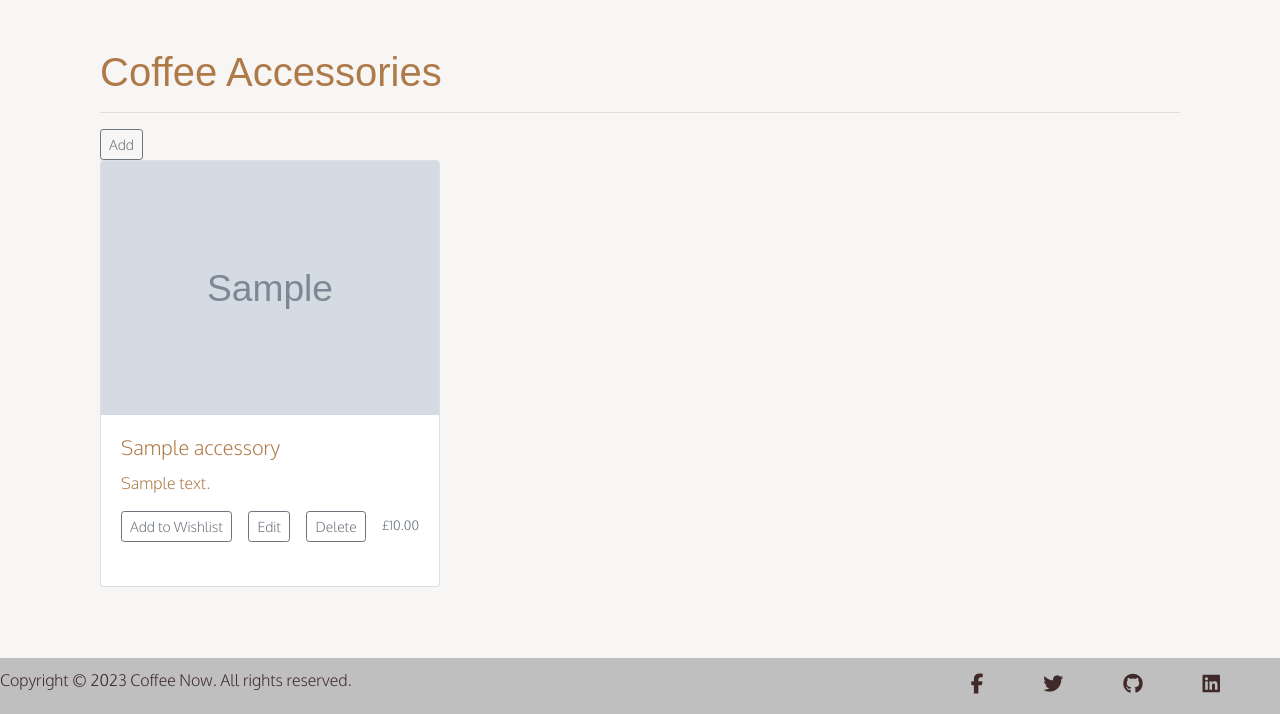
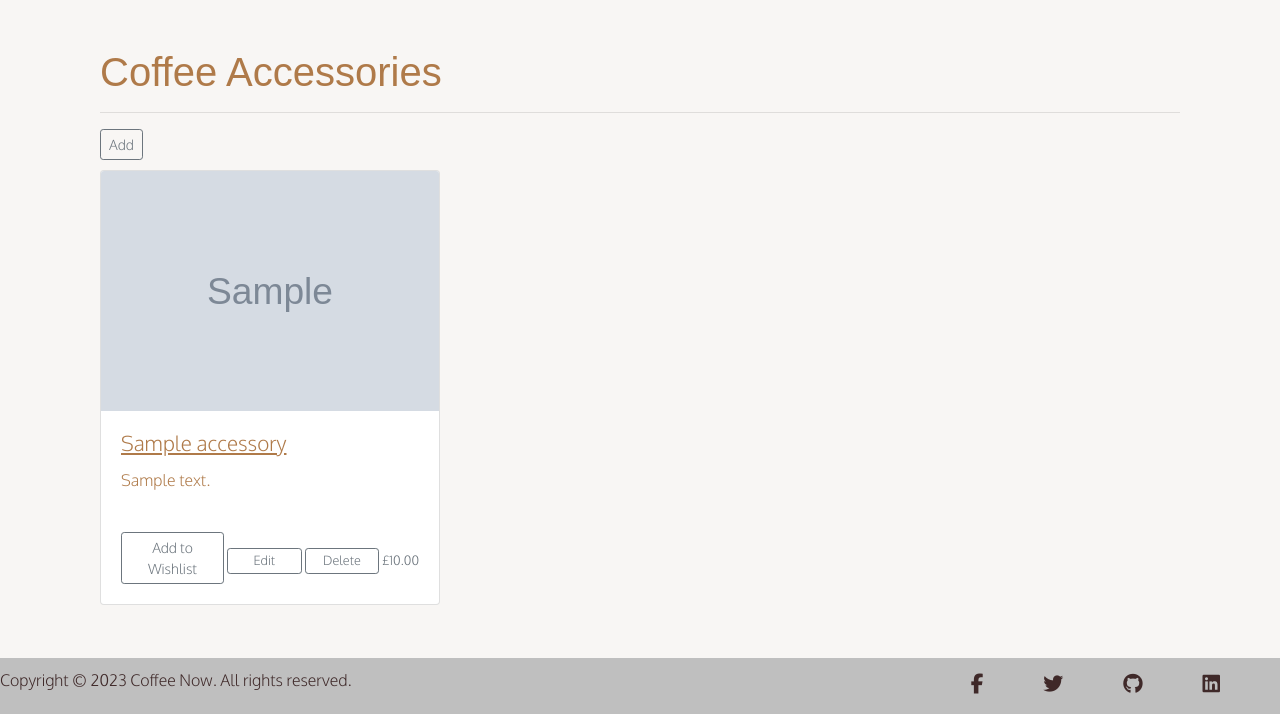
Before and after one commit to Kieran132/Coffee_Now, a Django app: page /coffee_accessories in a window 1280 px wide. Shown: the part 86-800 px from the top of the page. Run offline with Django 3.2, Linux system fonts and the light colour scheme; a user stored in the database is signed in; tables that the repository leaves empty hold one stand-in row (values such as "Sample post"); grey boxes marked "Sample" are stand-in pictures; some libraries are stand-ins or nearby versions; some web fonts are replaced.

Commit message:
Add styling to accessories card body

```diff
--- a/accessories/templates/coffee_accessories.html
+++ b/accessories/templates/coffee_accessories.html
@@ -5,26 +5,26 @@
   <h1>Coffee Accessories</h1>
   <hr>
   {% if request.user.is_superuser %}
-  <a class="btn btn-sm btn-outline-secondary" href="{% url 'add_product_b' %}">Add</a>
+  <a class="btn btn-sm btn-outline-secondary acc-add-btn" href="{% url 'add_product_b' %}">Add</a>
   {% endif %}
   <div class="row">
     {% for accessory in accessories %}
     <div class="col-md-4">
-      <div class="card mb-4 box-shadow coffee-box">
-        <img src="{{ accessory.image.url }}" class="card-img-top" alt="{{ accessory.name }}">
-        <div class="card-body">
-          <h5 class="card-title">{{ accessory.name }}</h5>
+      <div class="card mb-4 box-shadow acc-box">
+        <img src="{{ accessory.image.url }}" class="card-img-top acc-img" alt="{{ accessory.name }}">
+        <div class="card-body acc-card-body">
+          <h5 class="card-title acc-name">{{ accessory.name }}</h5>
           <p class="card-text">{{ accessory.description }}</p>
-          <div class="d-flex justify-content-between align-items-center">
+          <div class="acc-list-btn">
             {% if request.user.is_authenticated %}
             <a href="{% url 'add_accessory_to_wishlist' accessory_id=accessory.id %}"
-              class="btn btn-sm btn-outline-secondary">Add to Wishlist</a>
+              class="btn btn-sm btn-outline-secondary acc-btn-wish">Add to Wishlist</a>
             {% endif %}
             {% if request.user.is_superuser %}
-            <a class="btn btn-sm btn-outline-secondary" href="{% url 'edit_product_b' accessory.id %}">Edit</a>
-            <a class="btn btn-sm btn-outline-secondary" href="{% url 'delete_product' accessory.id %}">Delete</a>
+            <a class="btn btn-sm btn-outline-secondary acc-btn" href="{% url 'edit_product_b' accessory.id %}">Edit</a>
+            <a class="btn btn-sm btn-outline-secondary acc-btn" href="{% url 'delete_product' accessory.id %}">Delete</a>
             {% endif %}
-            <small class="text-muted">£{{ accessory.price }}</small>
+            <small class="text-muted acc-price">£{{ accessory.price }}</small>
           </div>
         </div>
       </div>
--- a/static/css/style.css
+++ b/static/css/style.css
@@ -151,6 +151,56 @@ hr {
     margin-top: auto;
 }
 
+/* Accessories Product page styling */
+
+.acc-add-btn{
+    margin-bottom: 10px;
+}
+
+.acc-box{
+    height: 100%;
+}
+
+.acc-img{
+    height: 15rem
+}
+
+.acc-name{
+    text-decoration: underline solid;
+    font-size: 1.3rem;
+}
+
+.acc-card-body{
+    display: flex;
+    flex-direction: column;
+    justify-content: space-between;
+    height: 100%;
+}
+
+.acc-list-btn{
+    display: flex;
+    justify-content: space-between;
+    margin-top: auto;
+}
+
+.acc-btn{
+    height: 1.6rem;
+    width: 5rem;
+    font-size: 0.8rem;
+    align-items: center;
+    display: flex;
+    justify-content: center;
+    margin-top: 1rem;
+    margin-left: 3px;
+}
+
+.acc-price{
+    display: flex;
+    justify-content: center;
+    margin-top: 1.2rem;
+    margin-left: 3px;
+}
+
 /* Media Queries */
 
 /* Screen sizes from to 280px */
```
